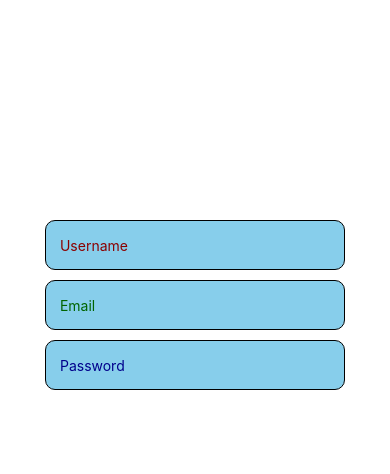
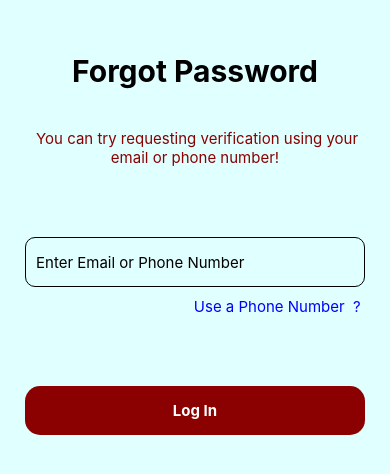
Before and after one commit to Musrial/Musrial-Arif-Abadi---105841107221, a React Native app: screen / in a window 390 px wide. Shown: the part 112-586 px from the top of the page. Built offline with nearby package versions, Linux system fonts and the light colour scheme.

Commit message:
Login, SignUp, ForgotPassword

```diff
--- a/App.js
+++ b/App.js
@@ -1,36 +1,23 @@
-import { StyleSheet, Text, View, TextInput } from "react-native-web";
-import React from "react" ;
-const TextInputCustom = ({ name, color}) => {
-  return (
-    <TextInput placeholder={` ${name}`} style={styles.input(color)} />
-  );
-};
+import React from 'react';
+import { ScrollView, StyleSheet } from 'react-native';
+import Singup from './components/signUp';
+import Login from './components/Login';
+import ForgotPassword from './components/ForgotPassword';
 
 const App = () => {
   return (
-    <View style={styles.container}>
-      <TextInputCustom name = "Username" color = "darkred"/>
-      <TextInputCustom name = "Email" color = "darkgreen"/>
-      <TextInputCustom name = "Password" color = "darkblue"/>
-      </View>
+    <ScrollView contentContainerStyle={styles.container}>
+       <ForgotPassword />
+    </ScrollView>
   );
 };
 
 const styles = StyleSheet.create({
   container: {
-    flex: 1, justifyContent: "center", alignItems: "center",
+    flex: 1,
   },
 
-  input: (color) => ({
-    height: 50,
-    width: 300,
-    backgroundColor: "skyblue",
-    marginBottom: 10,
-    borderRadius: 10,
-    borderWidth:1,
-    paddingLeft: 10,
-    color: color,
-  }),
+
 });
 
 
--- /dev/null
+++ b/components/ForgotPassword.js
@@ -0,0 +1,103 @@
+import React from "react";
+import { StyleSheet, Text, TextInput, View, TouchableOpacity, Image, } from 'react-native';
+import { ScrollView } from "react-native-web";
+
+const Login = () => {
+    return (
+        <ScrollView contentContainerStyle = { styles.container }>
+            <Text style = { styles.text }> Forgot Password </Text>
+
+            <Text style = { styles.more }> You can try requesting verification using your email or phone number!</Text>
+
+
+             <View style = { styles.inputContainer }>
+                <TextInput placeholder="Enter Email or Phone Number" style = { styles.textInput}/>
+                </View>
+
+        <View style = { styles.AlreadyTextContainer}>
+            <Text style = { styles.AlreadyText}> Use a Phone Number  ? </Text>
+        </View>
+
+            <TouchableOpacity style = { styles.button }>
+                <Text style = {{ color: "white", textAlign: "center", fontWeight: "bold", fontSize: 15}}>Log In</Text>
+            </TouchableOpacity>
+
+        </ScrollView>
+    );
+};
+
+const styles = StyleSheet.create({
+    container: {
+        flex: 1,
+        paddingHorizontal: 25,
+         paddingVertical: 35,
+         backgroundColor: "#E0FFFF",
+    },
+
+    text: {
+        fontSize: 30,
+        fontWeight: "bold",
+        textAlign: "center",
+        top: 130,
+        justifyContent: "center",
+        marginBottom: 20
+    },
+    more: {
+        fontSize: 15,
+        color: "darkred",
+        textAlign: "center",
+        top: 150,
+        justifyContent: "center",
+        marginBottom: 20
+    },
+
+    inputContainer: {
+        marginBottom: 20,
+        top: 200
+    },
+
+    textInput: {
+        fontSize: 15,
+        height: 50,
+        borderColor: "black",
+        borderWidth: 1,
+        padding: 10,
+        width: "100%",
+        borderRadius: 10,
+        top: 50
+    },
+
+    AlreadyTextContainer: {
+        flexDirection: "row",
+        justifyContent: "flex-end",
+        alignItems: "center",
+        marginTop: 10,
+        top: 180
+    },
+
+    AlreadyText: {
+        fontSize: 15,
+        color: "blue"
+    },
+
+    button: { backgroundColor:"darkred",
+    padding: 15,
+    marginTop: 20,
+    borderRadius: 15,
+    top:230
+},
+
+    socialTextContainer: {
+        marginTop: 20,
+        alignItems: "center"
+    },
+
+    socialText: {
+        fontSize: 15,
+        color: "black"
+    },
+
+    }
+);
+
+export default Login;
--- /dev/null
+++ b/components/Login.js
@@ -0,0 +1,94 @@
+import React from "react";
+import { StyleSheet, Text, TextInput, View, TouchableOpacity, Image, } from 'react-native';
+import { ScrollView } from "react-native-web";
+
+const Login = () => {
+    return (
+        <ScrollView contentContainerStyle = { styles.container }>
+            <Text style = { styles.text }> Login </Text>
+
+             <View style = { styles.inputContainer }>
+                <TextInput placeholder="Enter Email" style = { styles.textInput}/>
+                </View>
+
+             <View style = { styles.inputContainer }>
+                <TextInput placeholder="Enter Password" style = { styles.textInput}/>
+                </View>
+
+        <View style = { styles.AlreadyTextContainer}>
+            <Text style = { styles.AlreadyText}> Forgot Password ? </Text>
+        </View>
+
+            <TouchableOpacity style = { styles.button }>
+                <Text style = {{ color: "white", textAlign: "center", fontWeight: "bold", fontSize: 15}}>Log In</Text>
+            </TouchableOpacity>
+
+        </ScrollView>
+    );
+};
+
+const styles = StyleSheet.create({
+    container: {
+        flex: 1,
+        paddingHorizontal: 25,
+         paddingVertical: 35,
+         backgroundColor: "#E0FFFF",
+    },
+
+    text: {
+        fontSize: 30,
+        fontWeight: "bold",
+        textAlign: "flex-start",
+        justifyContent: "center",
+        marginBottom: 20
+    },
+
+    inputContainer: {
+        marginBottom: 20,
+        top: 150
+    },
+
+    textInput: {
+        fontSize: 15,
+        height: 50,
+        borderColor: "black",
+        borderWidth: 1,
+        padding: 10,
+        width: "100%",
+        borderRadius: 10,
+    },
+
+    AlreadyTextContainer: {
+        flexDirection: "row",
+        justifyContent: "flex-end",
+        alignItems: "center",
+        marginTop: 10,
+        top: 150
+    },
+
+    AlreadyText: {
+        fontSize: 15,
+        color: "blue"
+    },
+
+    button: { backgroundColor:"darkred",
+    padding: 15,
+    marginTop: 20,
+    borderRadius: 15,
+    top:230
+},
+
+    socialTextContainer: {
+        marginTop: 20,
+        alignItems: "center"
+    },
+
+    socialText: {
+        fontSize: 15,
+        color: "black"
+    },
+
+    }
+);
+
+export default Login;
--- /dev/null
+++ b/components/signUp.js
@@ -0,0 +1,98 @@
+import React from "react";
+import { StyleSheet, Text, TextInput, View, TouchableOpacity, Image, } from 'react-native';
+import { ScrollView } from "react-native-web";
+
+const signUp = () => {
+    return (
+        <ScrollView contentContainerStyle = { styles.container }>
+            <Text style = { styles.text }> Sign Up </Text>
+
+            <View style = { styles.inputContainer }>
+                <TextInput placeholder="Masukkan Nama" style = { styles.textInput}/>
+                </View>
+
+             <View style = { styles.inputContainer }>
+                <TextInput placeholder="Email" style = { styles.textInput}/>
+                </View>
+
+             <View style = { styles.inputContainer }>
+                <TextInput placeholder="Password" style = { styles.textInput}/>
+                </View>
+
+        <View style = { styles.AlreadyTextContainer}>
+            <Text style = { styles.AlreadyText}> Already have an account? </Text>
+        </View>
+
+            <TouchableOpacity style = { styles.button }>
+                <Text style = {{ color: "white", textAlign: "center", fontWeight: "bold", fontSize: 15}}>SIGN IN</Text>
+            </TouchableOpacity>
+
+        </ScrollView>
+    );
+};
+
+const styles = StyleSheet.create({
+    container: {
+        flex: 1,
+        paddingHorizontal: 25,
+         paddingVertical: 35,
+         backgroundColor: "#E0FFFF",
+    },
+
+    text: {
+        fontSize: 30,
+        fontWeight: "bold",
+        textAlign: "flex-start",
+        justifyContent: "center",
+        marginBottom: 20
+    },
+
+    inputContainer: {
+        marginBottom: 20,
+        top: 150
+    },
+
+    textInput: {
+        fontSize: 15,
+        height: 50,
+        borderColor: "black",
+        borderWidth: 1,
+        padding: 10,
+        width: "100%",
+        borderRadius: 10,
+    },
+
+    AlreadyTextContainer: {
+        flexDirection: "row",
+        justifyContent: "flex-end",
+        alignItems: "center",
+        marginTop: 10,
+        top: 150
+    },
+
+    AlreadyText: {
+        fontSize: 15,
+        color: "blue"
+    },
+
+    button: { backgroundColor:"darkred",
+    padding: 15,
+    marginTop: 20,
+    borderRadius: 15,
+    top:230
+},
+
+    socialTextContainer: {
+        marginTop: 20,
+        alignItems: "center"
+    },
+
+    socialText: {
+        fontSize: 15,
+        color: "black"
+    },
+
+    }
+);
+
+export default signUp;
```
